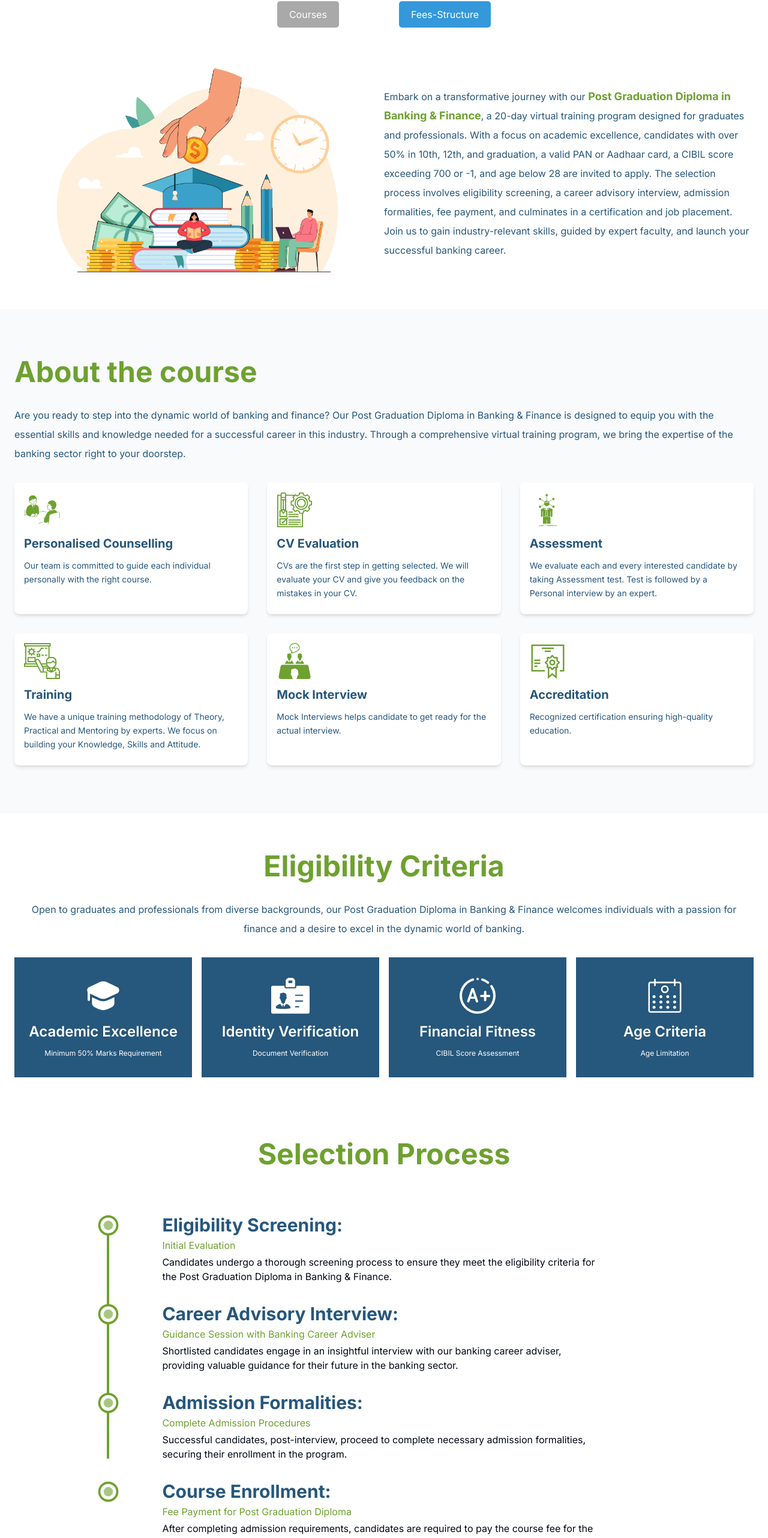
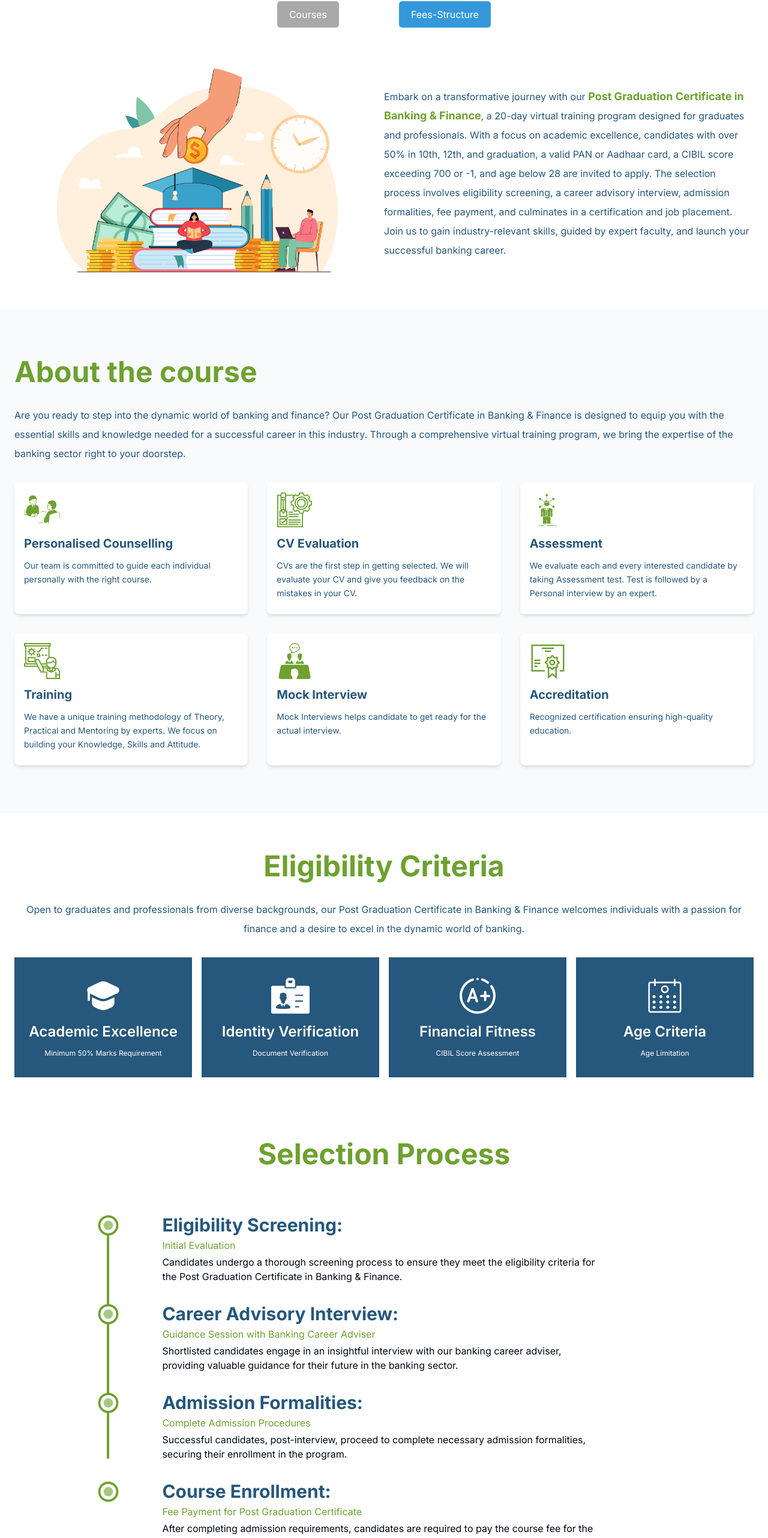
Before and after one commit to corporateDynastical/ibfsaedu_web, a Next.js app: page /course in a window 1280 px wide. Shown: the part 217-2781 px from the top of the page at 60% size. Built offline with nearby package versions, Linux system fonts and the light colour scheme.

Commit message:
updating resume folder

```diff
--- a/components/course-about.tsx
+++ b/components/course-about.tsx
@@ -42,7 +42,7 @@ const CourseAbout = () => {
                 <div className='space-y-6 sm:space-y-8'>
                     <h1 className='title text-start font-bold'>About the course</h1>
                     <p className='text-themeBlue leading-8'>
-                        Are you ready to step into the dynamic world of banking and finance? Our Post Graduation Diploma in Banking & Finance is designed to equip you with the essential skills and knowledge needed for a successful career in this industry. Through a comprehensive virtual training program, we bring the expertise of the banking sector right to your doorstep.
+                        Are you ready to step into the dynamic world of banking and finance? Our Post Graduation Certificate in Banking & Finance is designed to equip you with the essential skills and knowledge needed for a successful career in this industry. Through a comprehensive virtual training program, we bring the expertise of the banking sector right to your doorstep.
                     </p>
                     <div className='grid sm:grid-cols-2 lg:grid-cols-3 items-start justify-items-center justify-center gap-4 sm:gap-8 w-full'>
                         {
--- a/components/course-info.tsx
+++ b/components/course-info.tsx
@@ -97,7 +97,7 @@ const CourseInfo = () => {
               >
                 Embark on a transformative journey with our{' '}
                 <span className='text-lg font-bold text-themeColor'>
-                  Post Graduation Diploma in Banking & Finance
+                  Post Graduation Certificate in Banking & Finance
                 </span>
                 , a 20-day virtual training program designed for graduates and professionals. With a focus on academic excellence, candidates with over 50% in 10th, 12th, and graduation, a valid PAN or Aadhaar card, a CIBIL score exceeding 700 or -1, and age below 28 are invited to apply. The selection process involves eligibility screening, a career advisory interview, admission formalities, fee payment, and culminates in a certification and job placement. Join us to gain industry-relevant skills, guided by expert faculty, and launch your successful banking career.
               </motion.p>
--- a/components/courses.tsx
+++ b/components/courses.tsx
@@ -32,7 +32,7 @@ const Courses = () => {
                     <li className="text-sm xl:text-lg">45 day’s Training.</li>
                     <li className="text-sm xl:text-lg">Training mode is virtual.</li>
                     <li className="text-sm xl:text-lg">Daily 2 hrs of lectures. Overall 90 hrs of Training.</li>
-                    <li className="text-sm xl:text-lg">Get Certification in “Post Graduation Diploma in Banking & Finance”.</li>
+                    <li className="text-sm xl:text-lg">Get Certification in “Post Graduation Certificate Banking & Finance”.</li>
                     <li className="text-sm xl:text-lg">Training Fees: 20,000/-, including GST.</li>
                     <li className="text-sm xl:text-lg">Get placement in a Bank.</li>
                 </ul>
--- a/components/eligibility.tsx
+++ b/components/eligibility.tsx
@@ -10,7 +10,7 @@ const EligibilityData = [
         img: "/icons/excellence.svg",
         title: "Academic Excellence",
         desc: "Minimum 50% Marks Requirement",
-        sentence: "Candidates must have achieved a score of over 50% in their 10th, 12th, and graduation examinations to be eligible for our Post Graduation Diploma in Banking & Finance."
+        sentence: "Candidates must have achieved a score of over 50% in their 10th, 12th, and graduation examinations to be eligible for our Post Graduation Certificate in Banking & Finance."
     },
     {
         img: "/icons/identity.svg",
@@ -28,7 +28,7 @@ const EligibilityData = [
         img: "/icons/calender.svg",
         title: "Age Criteria",
         desc: "Age Limitation",
-        sentence: "Prospective students must be below 28 years of age to meet the age criteria for admission into the Post Graduation Diploma in Banking & Finance."
+        sentence: "Prospective students must be below 28 years of age to meet the age criteria for admission into the Post Graduation Certificate in Banking & Finance."
     },
 ]
 
@@ -37,7 +37,7 @@ const Eligibility = () => {
         <Container>
             <div className="py-14 sm:py-16 space-y-8">
                 <h1 className="title">Eligibility Criteria</h1>
-                <p className="text-themeBlue leading-8 text-center">Open to graduates and professionals from diverse backgrounds, our Post Graduation Diploma in Banking & Finance welcomes individuals with a passion for finance and a desire to excel in the dynamic world of banking.</p>
+                <p className="text-themeBlue leading-8 text-center">Open to graduates and professionals from diverse backgrounds, our Post Graduation Certificate in Banking & Finance welcomes individuals with a passion for finance and a desire to excel in the dynamic world of banking.</p>
                 <div className="grid grid-cols-1 sm:grid-cols-2 xl:grid-cols-4 items-center justify-center gap-4">
                     {
                         EligibilityData.map((item, index) => (
--- a/components/selection-process.tsx
+++ b/components/selection-process.tsx
@@ -11,7 +11,7 @@ const SelectionData = [
     {
         title: "Eligibility Screening:",
         tagline: "Initial Evaluation",
-        info: "Candidates undergo a thorough screening process to ensure they meet the eligibility criteria for the Post Graduation Diploma in Banking & Finance."
+        info: "Candidates undergo a thorough screening process to ensure they meet the eligibility criteria for the Post Graduation Certificate in Banking & Finance."
     },
     {
         title: "Career Advisory Interview:",
@@ -25,8 +25,8 @@ const SelectionData = [
     },
     {
         title: "Course Enrollment:",
-        tagline: "Fee Payment for Post Graduation Diploma",
-        info: "After completing admission requirements, candidates are required to pay the course fee for the Post Graduation Diploma in Banking & Finance to commence their educational journey."
+        tagline: "Fee Payment for Post Graduation Certificate ",
+        info: "After completing admission requirements, candidates are required to pay the course fee for the Post Graduation Certificate  in Banking & Finance to commence their educational journey."
     },
     {
         title: "Certification and Bank Placement:",
--- a/constants.ts
+++ b/constants.ts
@@ -33,7 +33,7 @@ export const Feedbacks = [
     },
     {
         name: "Krishna Yadav",
-        comment: "The Post Graduation Diploma in Banking & Finance turned my aspirations into reality. The course structure was well-paced, covering all aspects of banking. The faculty's dedication and industry connections were instrumental in my success. The job placement support was spot-on, and now I am thriving in my dream banking job. I highly recommend this program to anyone looking for a fast-track entry into the banking sector.",
+        comment: "The Post Graduation Certificate  in Banking & Finance turned my aspirations into reality. The course structure was well-paced, covering all aspects of banking. The faculty's dedication and industry connections were instrumental in my success. The job placement support was spot-on, and now I am thriving in my dream banking job. I highly recommend this program to anyone looking for a fast-track entry into the banking sector.",
         bankName: "ICICI Bank",
         image: "/testimonial/krishna.jpeg"
     },
@@ -45,7 +45,7 @@ export const Feedbacks = [
     },
     {
         name: "Mulayam Yadav",
-        comment: "The Post Graduation Diploma in Banking & Finance opened doors I never thought possible. The industry-focused curriculum and expert faculty prepared me for real-world challenges. Securing a job in a prestigious bank was a direct result of the comprehensive training and placement assistance. Truly a life-changing experience!",
+        comment: "The Post Graduation Certificate  in Banking & Finance opened doors I never thought possible. The industry-focused curriculum and expert faculty prepared me for real-world challenges. Securing a job in a prestigious bank was a direct result of the comprehensive training and placement assistance. Truly a life-changing experience!",
         bankName: "Relationship Officer - ICICI Bank",
         image: "/testimonial/mulayam.jpeg"
     },
```
